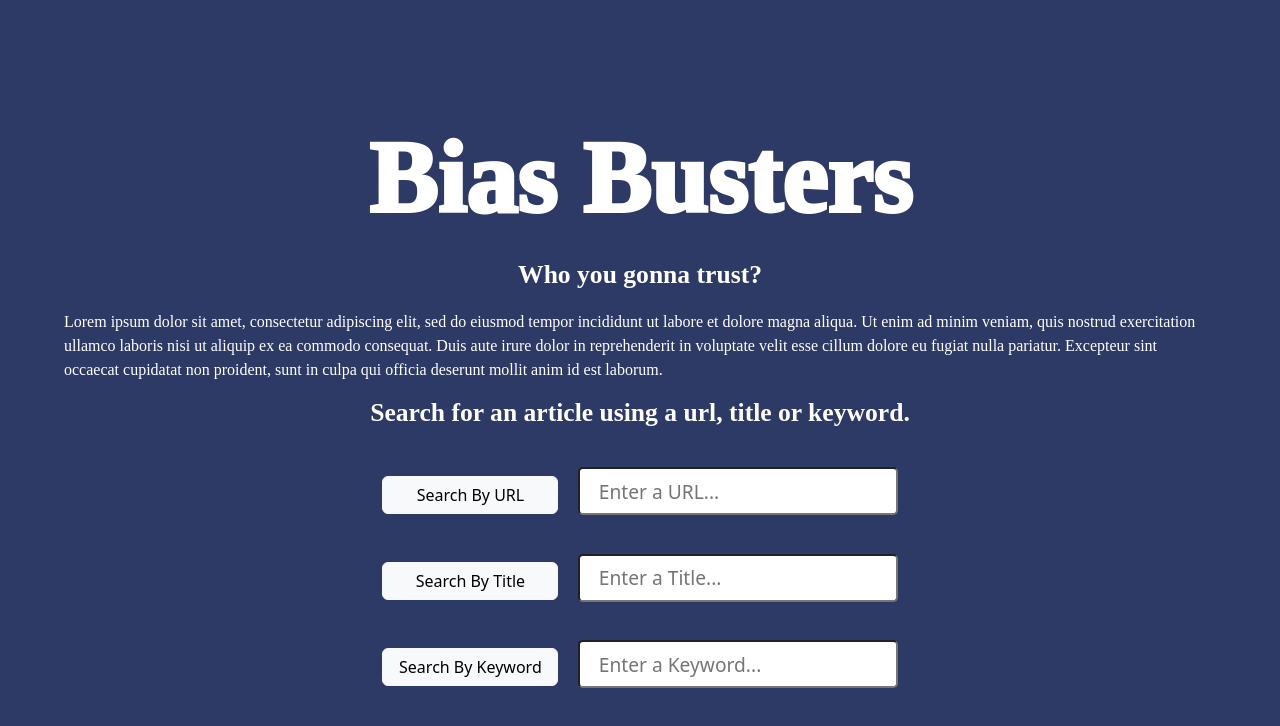
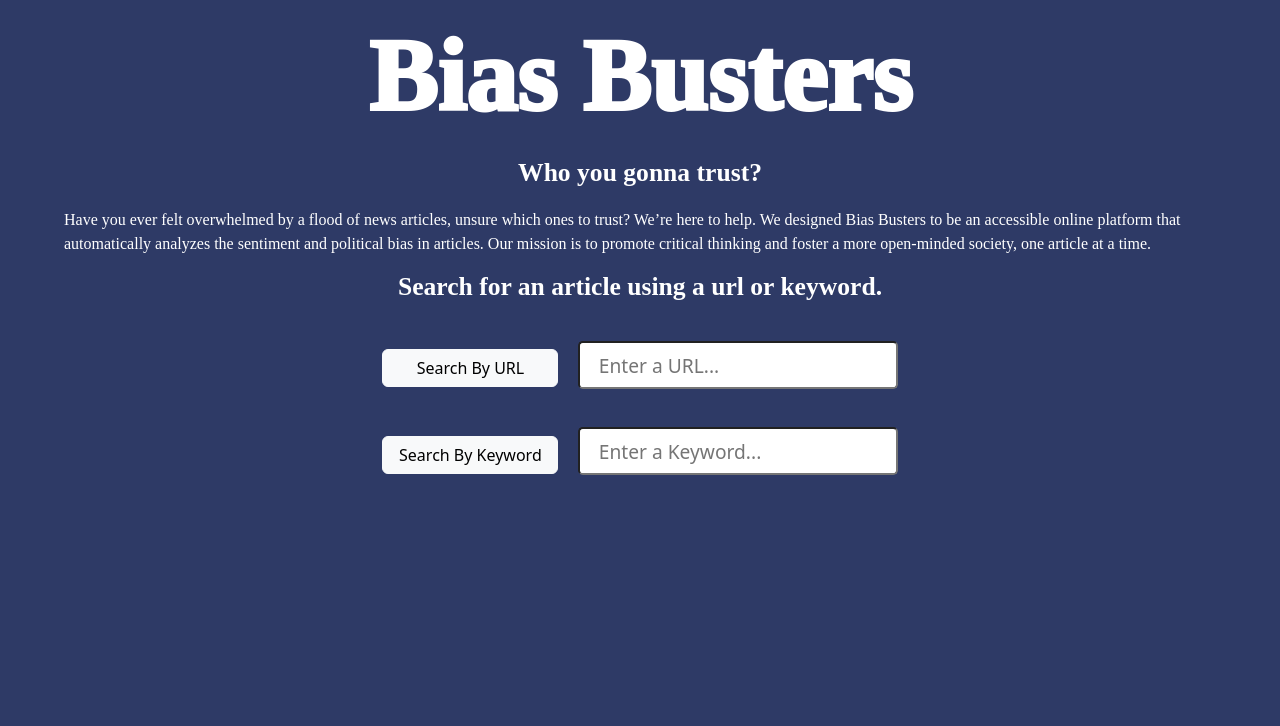
Before and after one commit to adeleweiss/Bias_Busters, a React (Create React App) app in the folder frontend/: page / in a window 1280 px wide. Shown: the top 726 px of the page. Built offline with nearby package versions, Linux system fonts and the light colour scheme.

Commit message:
Component Functionality

```diff
--- a/frontend/src/Home.css
+++ b/frontend/src/Home.css
@@ -1,7 +1,7 @@
 
 .title{
     text-align: center;
-    margin-top:1em;
+    margin-top:0;
     font-family: "Times New Roman", Times, serif;
     font-size: clamp(4rem,8vw,8rem);
     font-weight: 1000;
--- a/frontend/src/Home.jsx
+++ b/frontend/src/Home.jsx
@@ -1,15 +1,14 @@
 import './Home.css';
 import { motion } from "framer-motion";
 import { useState } from 'react';
-import { Container, Row, Col, Button } from "react-bootstrap";
+import { Row, Col, Button } from "react-bootstrap";
 import 'bootstrap/dist/css/bootstrap.min.css';
+import Card from './article_card';
 
 function Home() {
     const [url, setUrl] = useState("");
-    const [title, setTitle] = useState("");
     const [keyword, setKeyword] = useState("");
-    const [submittedUrl, setSubmittedUrl] = useState(null);
-    const [result, setResult] = useState("");
+    const [results, setResults] = useState([]);
 
     const handleSubmitUrl = async (e) => {
         e.preventDefault();
@@ -28,10 +27,16 @@ function Home() {
         }
     };
 
-    const handleSubmit = (e) => {
+    const handleSubmitKeyWord = async (e) => {
         e.preventDefault();
+        const response = await fetch(`https://newsapi.org/v2/everything?q=${keyword}&sortBy=popularity&apiKey=281e38068b43403e9b7869cfca993a41`, {
+            mode: "cors"
+        });
+        const json = await response.json();
+        setResults(json.articles);
     };
 
+    console.log(results)
     return (
         <>
             <div className="fullscreen-section">
@@ -59,7 +64,7 @@ function Home() {
                                 animate={{ opacity: 1, y: 0 }}
                                 transition={{ duration: 1.75}}
                     >
-                    <p className="description">Lorem ipsum dolor sit amet, consectetur adipiscing elit, sed do eiusmod tempor incididunt ut labore et dolore magna aliqua. Ut enim ad minim veniam, quis nostrud exercitation ullamco laboris nisi ut aliquip ex ea commodo consequat. Duis aute irure dolor in reprehenderit in voluptate velit esse cillum dolore eu fugiat nulla pariatur. Excepteur sint occaecat cupidatat non proident, sunt in culpa qui officia deserunt mollit anim id est laborum.</p>
+                    <p className="description">Have you ever felt overwhelmed by a flood of news articles, unsure which ones to trust? We’re here to help. We designed Bias Busters to be an accessible online platform that automatically analyzes the sentiment and political bias in articles. Our mission is to promote critical thinking and foster a more open-minded society, one article at a time.</p>
                     </motion.div>
 
                 </Row>
@@ -70,7 +75,7 @@ function Home() {
                             transition={{ duration: 1 }}
                             className="subtitle mb-0"
                     >
-                        Search for an article using a url, title or keyword.
+                        Search for an article using a url or keyword.
                     </motion.h3>
                     <Col>
                         <motion.div
@@ -83,7 +88,7 @@ function Home() {
                                 <Button
                                         variant="light"
                                         type="submit"
-                                        disabled={title || keyword}>
+                                        disabled={keyword}>
                                         Search By URL
                                     </Button>
                                 <input
@@ -93,7 +98,7 @@ function Home() {
                                     placeholder="Enter a URL..."
                                     required
                                     className="input"
-                                    disabled={title || keyword}
+                                    disabled={keyword}
                                 />
 
                             </form>
@@ -105,46 +110,16 @@ function Home() {
                         <motion.div
                             initial={{ opacity: 0, y: 50 }}
                             whileInView={{ opacity: 1, y: 0 }}
-                            transition={{ duration: 1, delay:0.5 }}
+                            transition={{ duration: 1 , delay: 0.5}}
                             className="url"
                         >
 
-                            <form onSubmit={handleSubmit} className="">
-                                <Button
-                                        variant="light"
-                                        type="submit"
-                                        disabled={url || keyword}>
-                                        Search By Title
-                                    </Button>
-                                <input
-                                    type="text"
-                                    value={title}
-                                    onChange={(e) => setTitle(e.target.value)}
-                                    placeholder="Enter a Title..."
-                                    required
-                                    className="input"
-                                    disabled={keyword || url}
-                                />
-
-                            </form>
-                        </motion.div>
-                    </Col>
-                </Row>
-                <Row>
-                    <Col>
-                        <motion.div
-                            initial={{ opacity: 0, y: 50 }}
-                            whileInView={{ opacity: 1, y: 0 }}
-                            transition={{ duration: 1 , delay: 1}}
-                            className="url"
-                        >
-
-                            <form onSubmit={handleSubmit} className="">
+                            <form onSubmit={handleSubmitKeyWord} className="">
                                 <Button
                                         variant="light"
                                         type="submit"
                                         onSubmit={(e) => handleSubmitUrl(e)}
-                                        disabled={title || url}>
+                                        disabled={url}>
                                         Search By Keyword
                                     </Button>
                                 <input
@@ -154,13 +129,13 @@ function Home() {
                                     placeholder="Enter a Keyword..."
                                     required
                                     className="input"
-                                    disabled={title || url}
+                                    disabled={url}
                                 />
 
                             </form>
                         </motion.div>
                     </Col>
-                    {submittedUrl && (
+                {results.length !== 0 && (
                 <motion.div
                     className='resultsIndicator '
                     initial={{ opacity: 0 }}
@@ -177,8 +152,14 @@ function Home() {
 
             )}
                 </Row>
-
             </div>
+            {results.length !== 0 &&
+            <div>
+                {results.map(article =>{
+                    return <Card props={article}/>
+                })}
+            </div>
+            }
             </>
     );
 }
--- a/frontend/src/article_card.jsx
+++ b/frontend/src/article_card.jsx
@@ -7,22 +7,21 @@ import 'bootstrap/dist/css/bootstrap.min.css';
  * @param {*} data includes whatever is given by then
  */
 function articleCard(data){
-
-    return
-    <>
-        <div class="card">
+    console.log(data)
+    return  <>
+        <div className="card">
             <Row>
-                <p>{data.title}</p>
+                <p>{data.props.title}</p>
             </Row>
             <Row>
-                <p>{data.description}</p>
+                <p>{data.props.description}</p>
             </Row>
             <Row>
                 <Col>
-                    <p>{data.source.name}</p>
+                    <p>{data.props.source.name}</p>
                 </Col>
                 <Col>
-                    <p>{data.author[0]}</p>
+                    <p>{data.props.author}</p>
                 </Col>
             </Row>
         </div>
```
